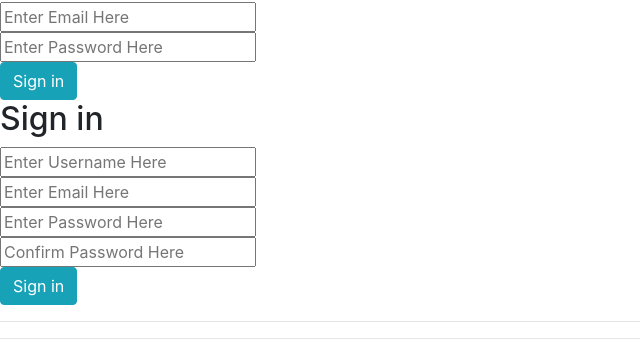
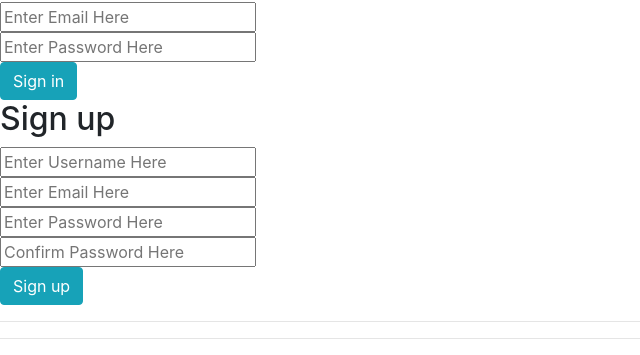
Before and after one commit to cmd08010/roll4-client, a website built with webpack: page index.html in a window 1280 px wide. Shown: the part 100-455 px from the top of the page, 0-640 px from the left. Built offline with nearby package versions, Linux system fonts and the light colour scheme.

Commit message:
Update form

```diff
--- a/index.html
+++ b/index.html
@@ -26,7 +26,7 @@
             <button class="btn btn-info">Sign in</button>
         </form>
         <form id="sign-up">
-          <h2>Sign in </h2>
+          <h2>Sign up </h2>
             <input type='text' name='credentials[userName]' placeholder='Enter Username Here' required>
             <br>
             <input type='email' name='credentials[email]' placeholder='Enter Email Here' required>
@@ -35,7 +35,7 @@
             <br>
             <input type='password' name='credentials[password_confirmation]' placeholder='Confirm Password Here' required>
             <br>
-            <button class="btn btn-info">Sign in</button>
+            <button class="btn btn-info">Sign up</button>
         </form>
       </section>
       <section class="user-signed-in">
```
